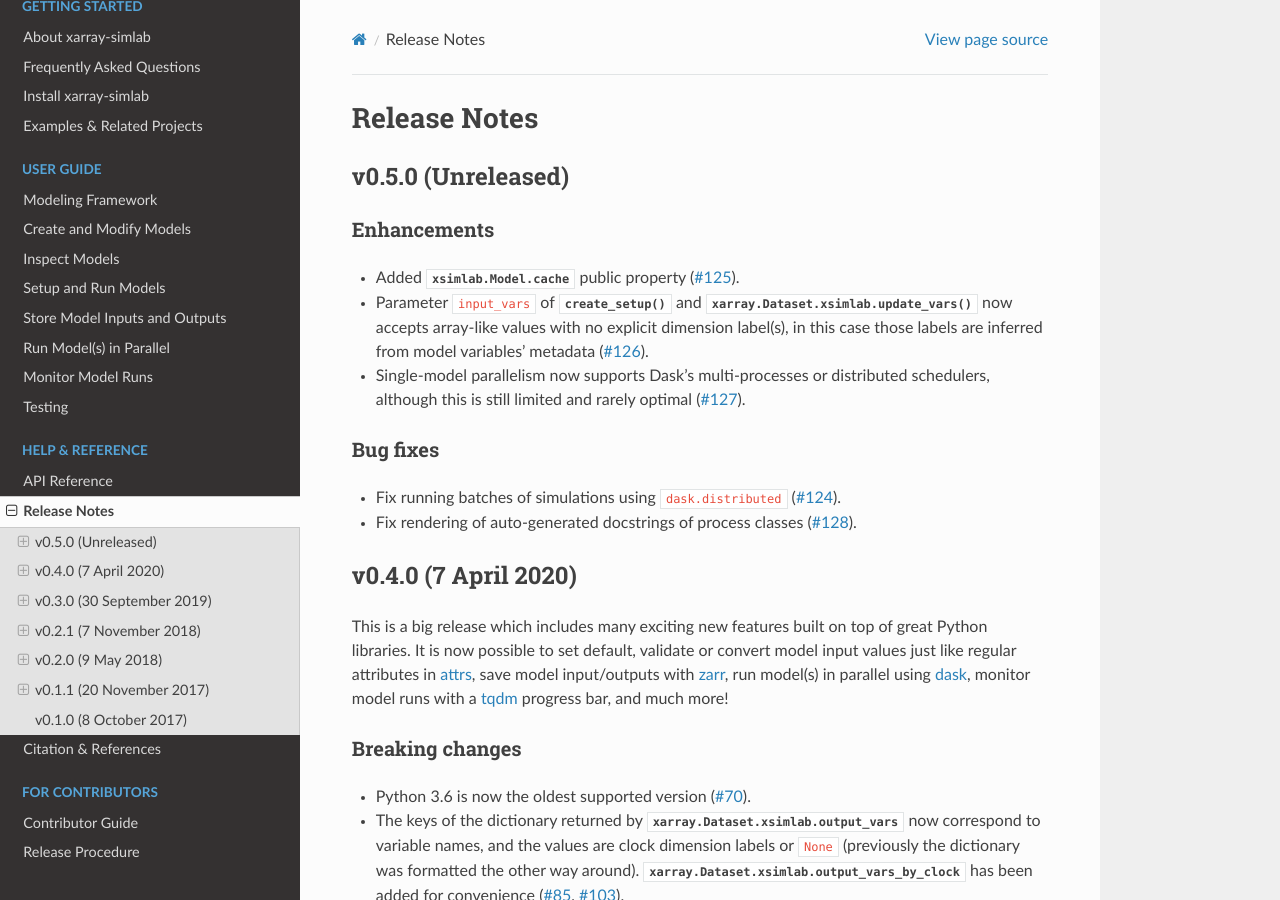
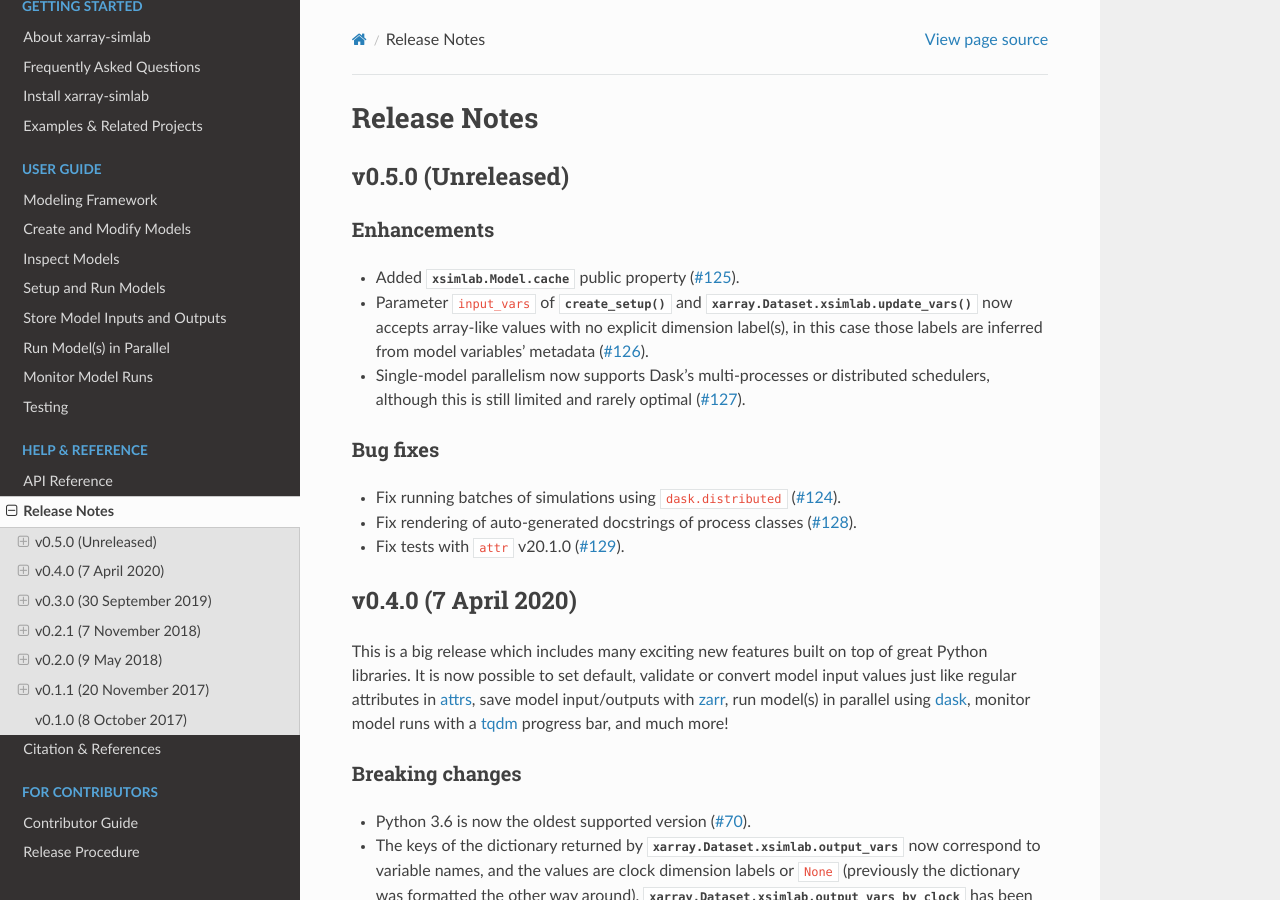
Before and after one commit to xarray-contrib/xarray-simlab, a Sphinx documentation site: the page built from doc/whats_new.rst, in a window 1280 px wide and 900 px high. Built offline with Sphinx 7.4.7 and the Read the Docs theme 2.0.0, drawn with Linux system fonts in a browser that asks for light colours; the version number could not be read and is left out.

Commit message:
Avoid using attr non-public API (#129)
* avoid using attr non-public API

* update release notes

* black

```diff
--- a/doc/whats_new.rst
+++ b/doc/whats_new.rst
@@ -22,6 +22,7 @@ Bug fixes
 
 - Fix running batches of simulations using ``dask.distributed`` (:issue:`124`).
 - Fix rendering of auto-generated docstrings of process classes (:issue:`128`).
+- Fix tests with ``attr`` v20.1.0 (:issue:`129`).
 
 v0.4.0 (7 April 2020)
 ---------------------
```
Also changed, not shown: 1 other file.
